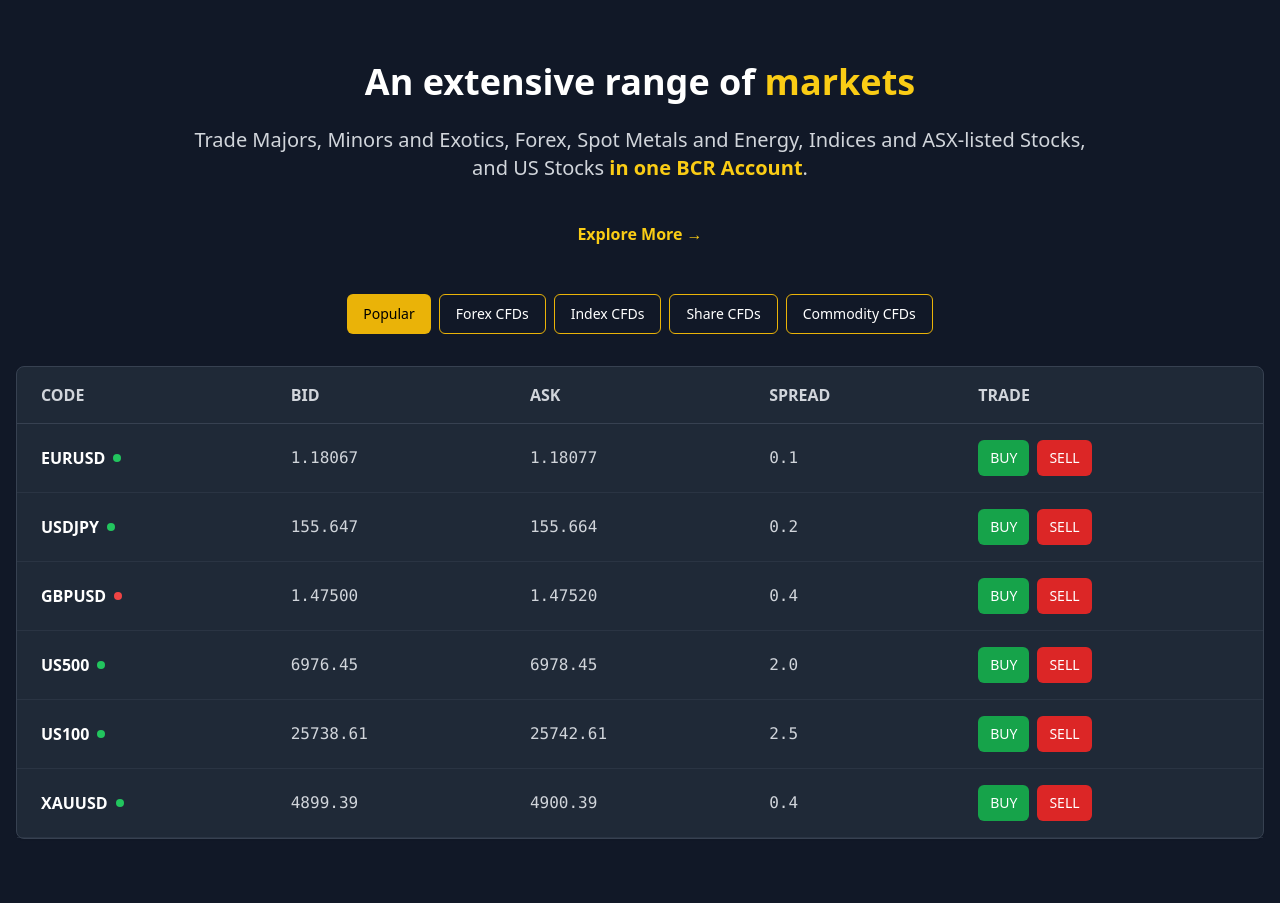
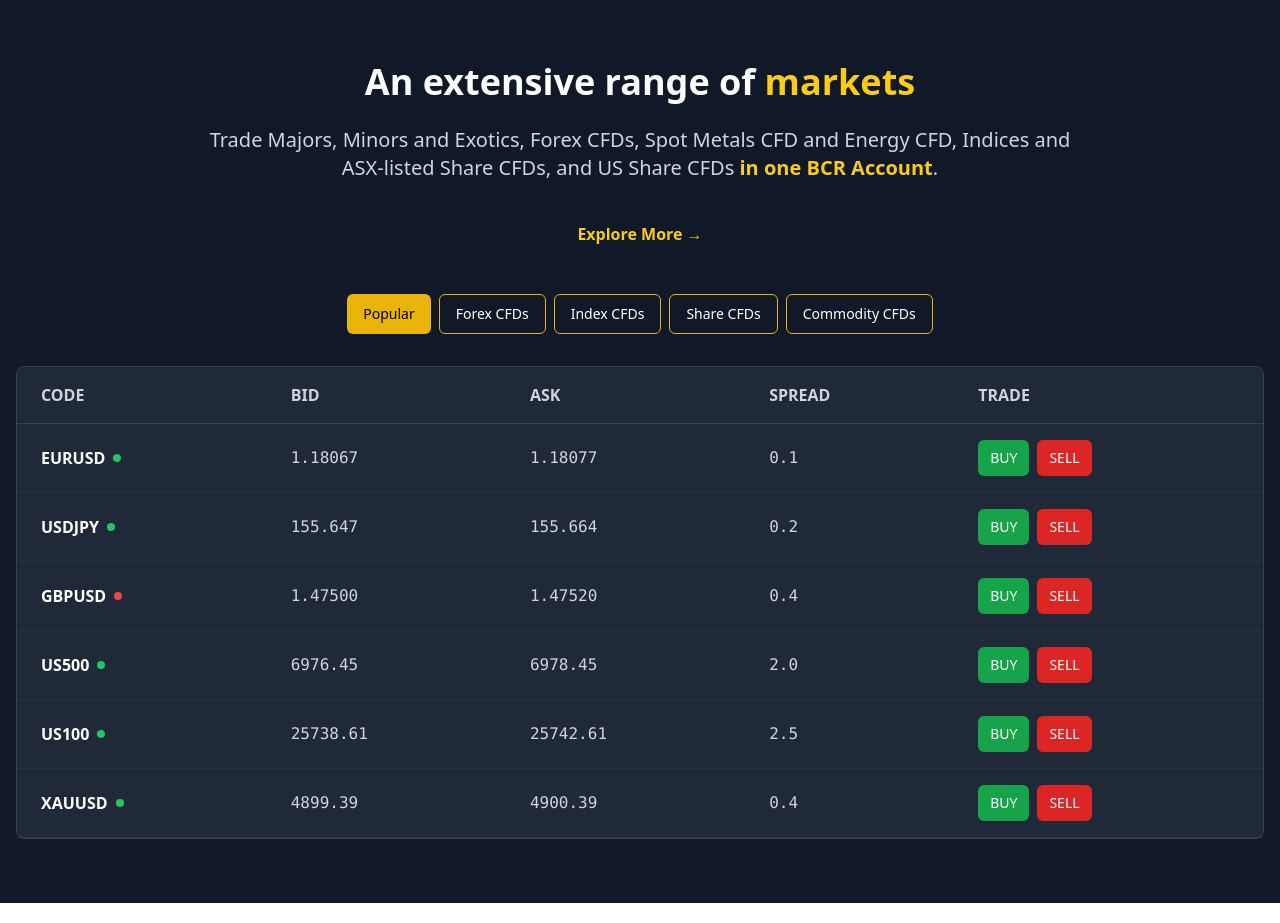
Before and after one commit to moseswong1/BCR, a Next.js app in the folder bcr-website/: page /BCR/ in a window 1280 px wide. Shown: the part 1520-2443 px from the top of the page. Built offline with nearby package versions, Linux system fonts and the light colour scheme.

Commit message:
Update product names to specify CFD designation per ASIC compliance

```diff
--- a/bcr-website/src/components/MarketsSection.tsx
+++ b/bcr-website/src/components/MarketsSection.tsx
@@ -61,7 +61,7 @@
             An extensive range of <span className="text-yellow-400">markets</span>
           </h2>
           <p className="text-xl text-gray-300 max-w-4xl mx-auto">
-            Trade Majors, Minors and Exotics, Forex, Spot Metals and Energy, Indices and ASX-listed Stocks, and US Stocks{' '}
+            Trade Majors, Minors and Exotics, Forex CFDs, Spot Metals CFD and Energy CFD, Indices and ASX-listed Share CFDs, and US Share CFDs{' '}
             <span className="text-yellow-400 font-semibold">in one BCR Account</span>.
           </p>
           <div className="pt-4">
```
